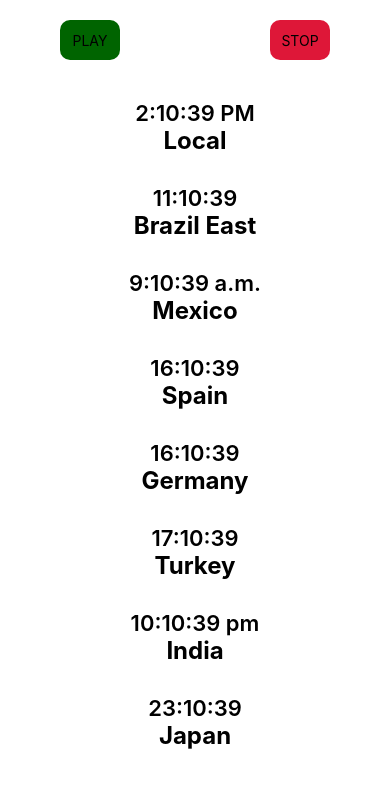
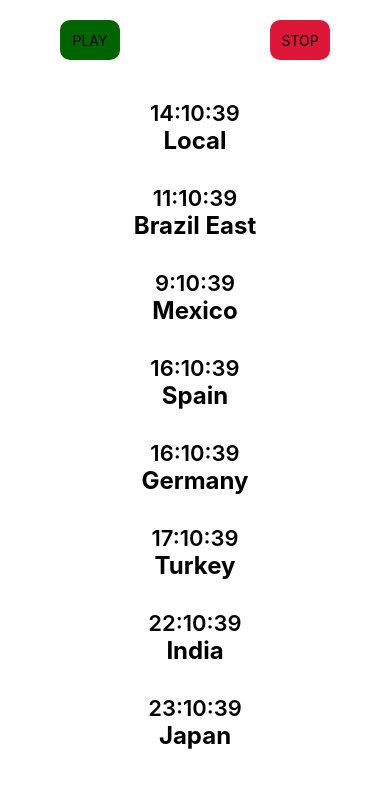
Before and after one commit to vandres-arana/clocks, a React Native app: screen / in a window 390 px wide. Shown: the top 788 px of the page. Built offline with nearby package versions, Linux system fonts and the light colour scheme.

Commit message:
Display hours in the same format

```diff
--- a/App.api.ts
+++ b/App.api.ts
@@ -3,41 +3,41 @@ import Clock from './models/Clock';
 export const allClocks: Clock[] = [{
     id: 1,
     name: "Local",
-    locale: undefined,
+    locale: "es",
     timeZone: undefined
 }, {
     id: 2,
     name: "Brazil East",
-    locale: "pt-br",
+    locale: "es",
     timeZone: "Brazil/East"
 }, {
     id: 3,
     name: "Mexico",
-    locale: "es-MX",
+    locale: "es",
     timeZone: "Mexico/General"
 }, {
     id: 4,
     name: "Spain",
-    locale: "es-ES",
+    locale: "es",
     timeZone: "Europe/Madrid"
 }, {
     id: 5,
     name: "Germany",
-    locale: "de-DE",
+    locale: "es",
     timeZone: "Europe/Berlin"
 }, {
     id: 6,
     name: "Turkey",
-    locale: "tr",
+    locale: "es",
     timeZone: "Turkey"
 }, {
     id: 7,
     name: "India",
-    locale: "hi",
+    locale: "es",
     timeZone: "Asia/Hong_Kong"
 }, {
     id: 8,
     name: "Japan",
-    locale: "ja",
+    locale: "es",
     timeZone: "Asia/Tokyo"
 }]
```
